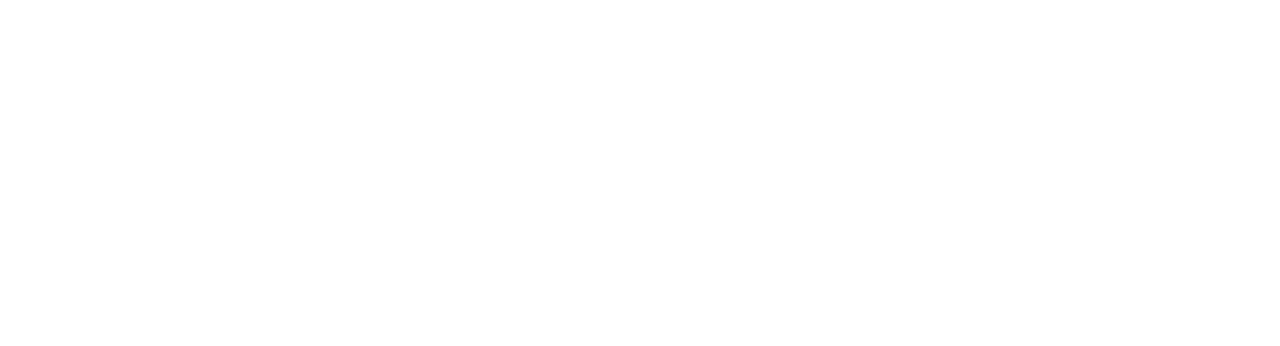
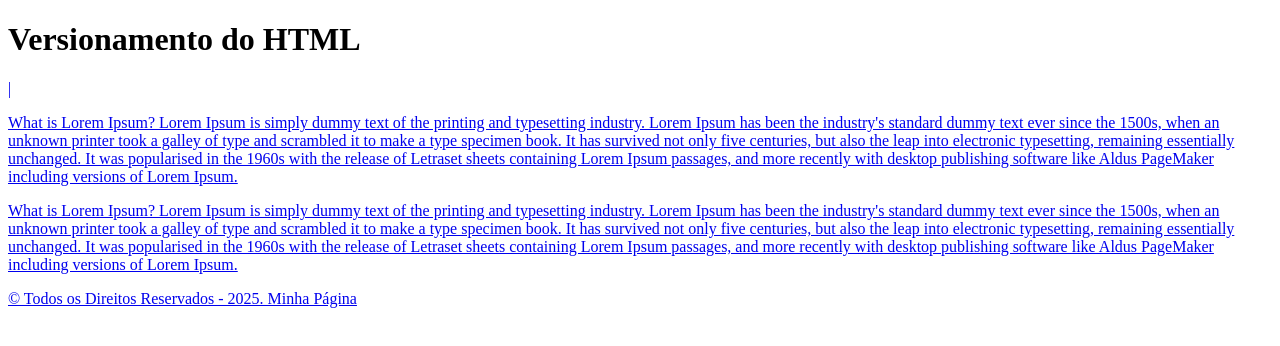
Before and after one commit to gustavorosa2317-tech/front-1TDSPB-aula-01-1sem, a plain HTML site: page index.html in a window 1280 px wide. Drawn offline with Linux system fonts and the light colour scheme.

Commit message:
Pagina basica struturada.

```diff
--- a/index.html
+++ b/index.html
@@ -1,4 +1,4 @@
-<!doctype>
+<!DOCTYPE html>
 <!--
 
 DTD = Document Type Definition
@@ -11,3 +11,37 @@ O principal objetivo do DOCTYPE é ativar o modo de renderização padrão do na
 
 Evitar o Modo "Quirks":
 Quando um DOCTYPE está ausente ou é inválido, o navegador entra em "quirks mode" (modo de peculiaridades). Nesse modo, o navegador tenta emular como navegadores antigos renderizariam a página, o que pode levar a inconsistências visuais e comportamentais.
+
+
+<!-- 	HTML quer dizer Hyper tabindexext Markup language -->
+<html lang="pt-BR">
+	<head>
+		<meta charset="UTF-8">
+		<title>Exemplo Git</title>
+	</head>
+	<body>
+		<header>
+			<h1>Versionamento do HTML</h1>
+			<nav>
+				<a href= "#"Ajuda</a> |
+				<a href= "#"Sobre</a>
+			</nav>
+		</header>
+		<main>
+			<selection>
+				<aside>
+					<p>What is Lorem Ipsum?
+					Lorem Ipsum is simply dummy text of the printing and typesetting industry. Lorem Ipsum has been the industry's standard dummy text ever since the 1500s, when an unknown printer took a galley of type and scrambled it to make a type specimen book. It has survived not only five centuries, but also the leap into electronic typesetting, remaining essentially unchanged. It was popularised in the 1960s with the release of Letraset sheets containing Lorem Ipsum passages, and more recently with desktop publishing software like Aldus PageMaker including versions of Lorem Ipsum.</P>
+				</aside>
+				<selection>
+				<aside>
+					<p>What is Lorem Ipsum?
+					Lorem Ipsum is simply dummy text of the printing and typesetting industry. Lorem Ipsum has been the industry's standard dummy text ever since the 1500s, when an unknown printer took a galley of type and scrambled it to make a type specimen book. It has survived not only five centuries, but also the leap into electronic typesetting, remaining essentially unchanged. It was popularised in the 1960s with the release of Letraset sheets containing Lorem Ipsum passages, and more recently with desktop publishing software like Aldus PageMaker including versions of Lorem Ipsum.</P>
+				</aside>
+			</selection>
+		</main>
+		<footer>
+		<p>&copy; Todos os Direitos Reservados - 2025. Minha Página </p>
+		</footer>
+	</body>
+</html>
```
